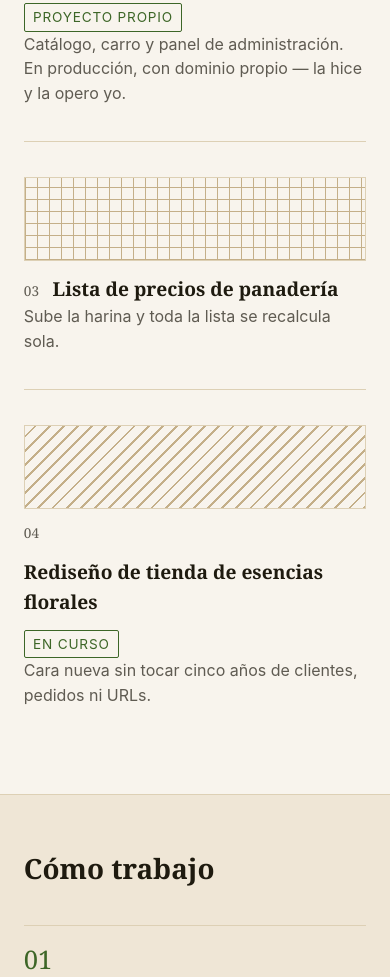
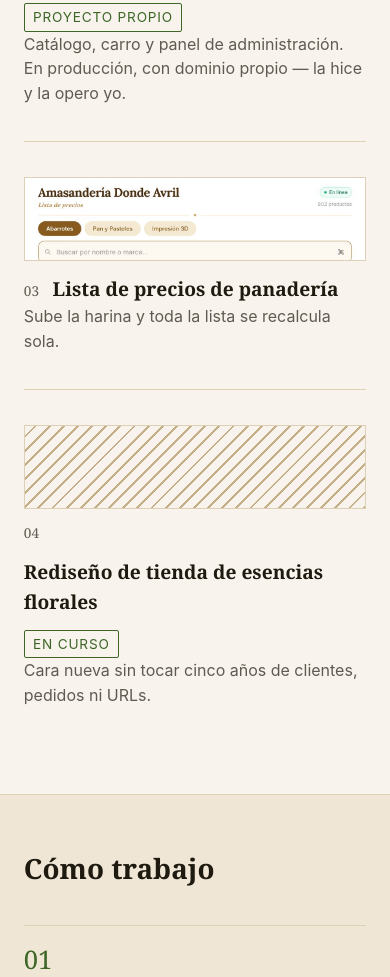
Before and after one commit to Obelux2/lacuevadeloso-web, a plain HTML site: page index.html in a window 390 px wide. Shown: the part 2780-3757 px from the top of the page. Drawn offline with Linux system fonts and the light colour scheme.

Commit message:
Captura real de la lista de precios en el trabajo 03
Vista publica de la amasanderia capturada con Playwright a viewport
de tablet (834x1112 @2x). Sin enlace: esa pantalla pide PIN.
Las capturas del admin y la evidencia del bug movil quedan en
capturas/, ignorada por git, para no publicar datos del cliente.

Co-Authored-By: Claude Opus 5 (1M context) <noreply@anthropic.com>

```diff
--- a/index.html
+++ b/index.html
@@ -556,8 +556,8 @@
           </div>
         </li>
         <li class="work-item">
-          <div class="work-pattern work-pattern--b" aria-hidden="true"></div>
-          <!-- PLACEHOLDER: reemplazar por captura real -->
+          <img class="work-shot" src="img/amasanderia-lista.jpg" width="1050" height="1400" loading="lazy" decoding="async"
+               alt="Lista de precios de la amasandería en una tablet: secciones Abarrotes, Pan y Pasteles e Impresión 3D, buscador y precios grandes por producto.">
           <div class="work-info">
             <div class="work-head">
               <span class="work-num">03</span>
```
Also changed, not shown: img/amasanderia-lista.jpg (added), 1 other file.
